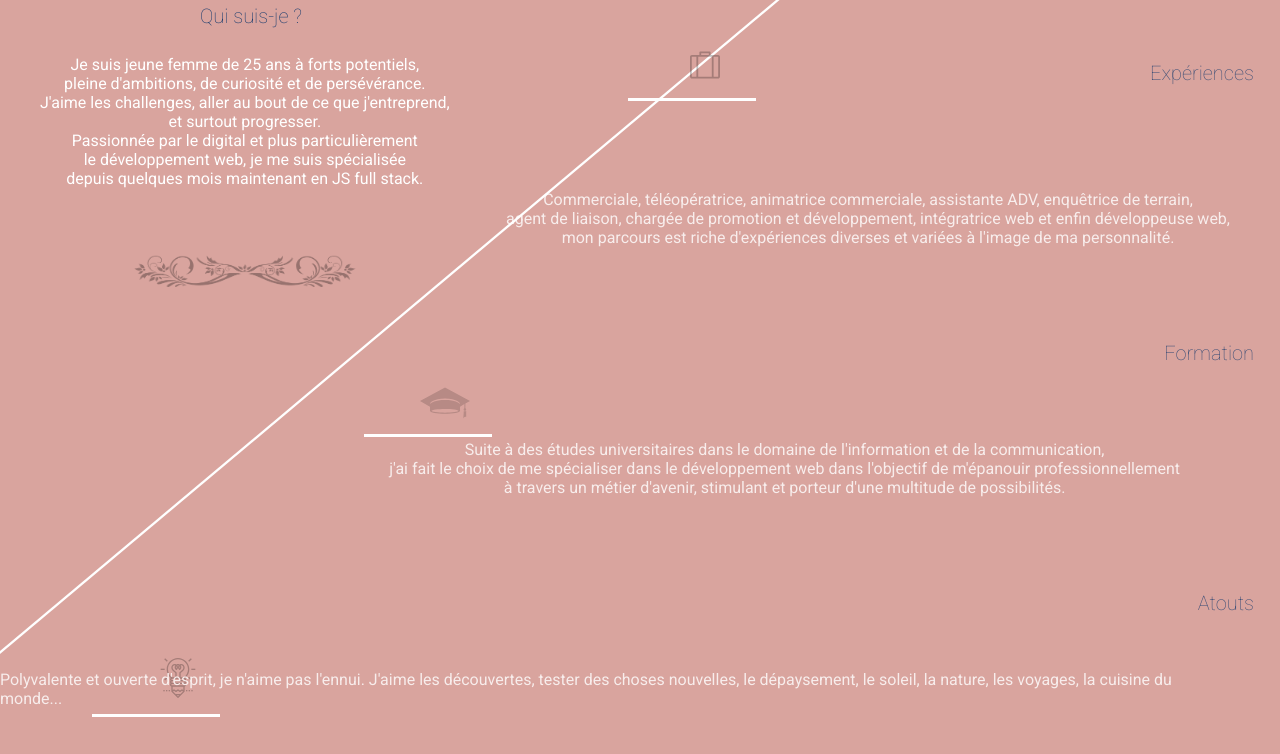
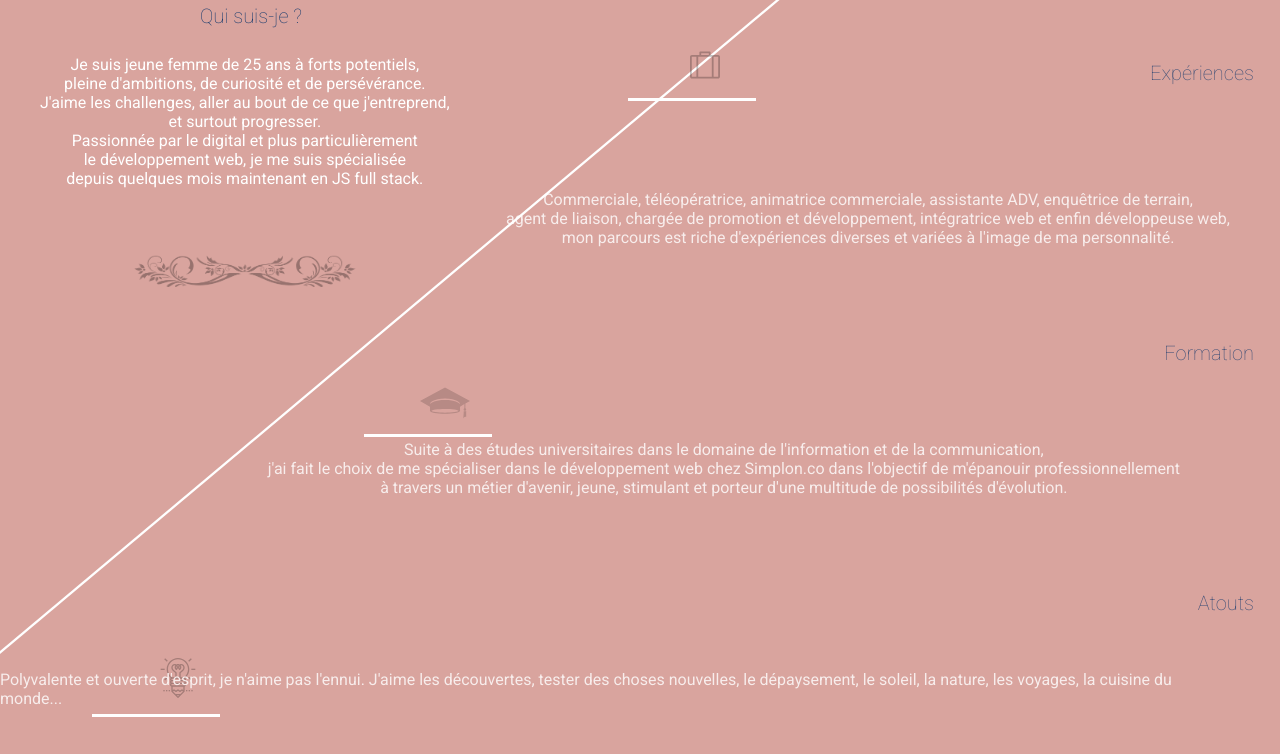
Before and after one commit to lamisy93/lamisy93.github.io, a plain HTML site: page index.html in a window 1280 px wide. Shown: the part 126-880 px from the top of the page. Drawn offline with Linux system fonts and the light colour scheme.

Commit message:
Update index.html

```diff
--- a/index.html
+++ b/index.html
@@ -35,7 +35,7 @@
     </div>
     <div class="bloc3">
       <h2 class="formation"> Formation </h2>
-      <p class="form"> Suite à des études universitaires dans le domaine de l'information et de la communication,<br> j'ai fait le choix de me spécialiser dans le développement web dans l'objectif de m'épanouir professionnellement <br> à travers un métier d'avenir, stimulant et porteur d'une multitude de possibilités. </p>
+      <p class="form"> Suite à des études universitaires dans le domaine de l'information et de la communication,<br> j'ai fait le choix de me spécialiser dans le développement web chez Simplon.co dans l'objectif de m'épanouir professionnellement <br> à travers un métier d'avenir, jeune, stimulant et porteur d'une multitude de possibilités d'évolution. </p>
       </div>
       <div class="bloc4">
         <h2 class="atouts"> Atouts </h2>
```
